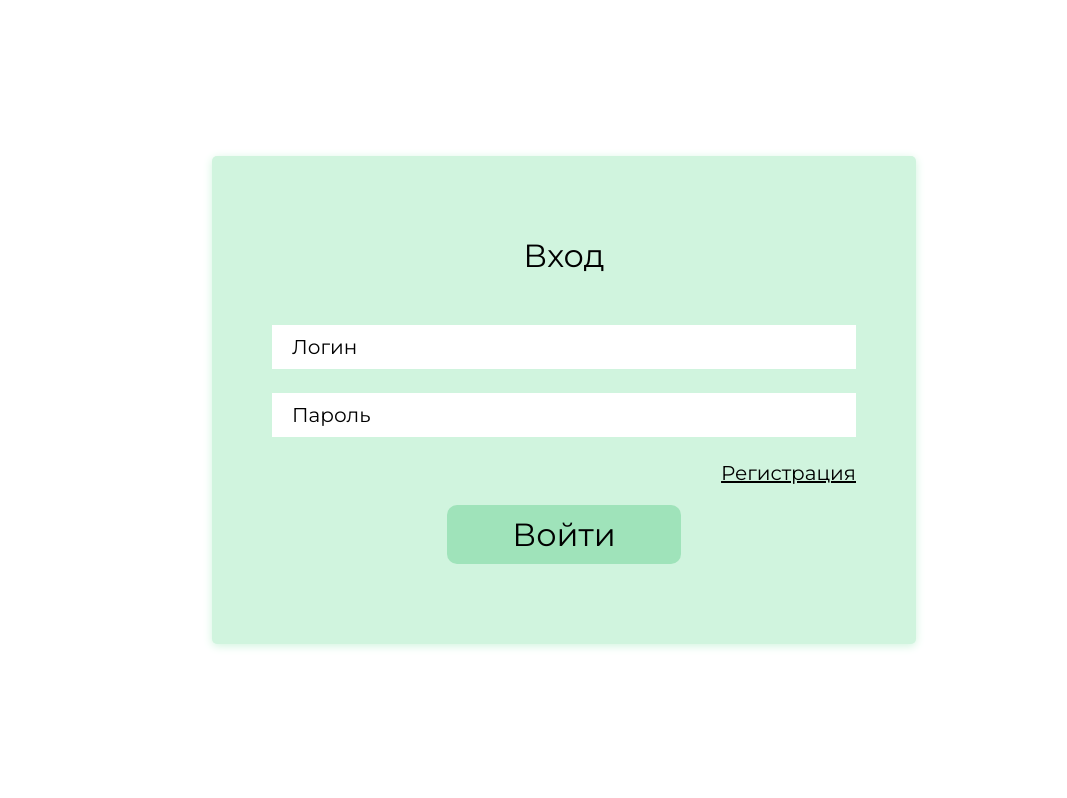
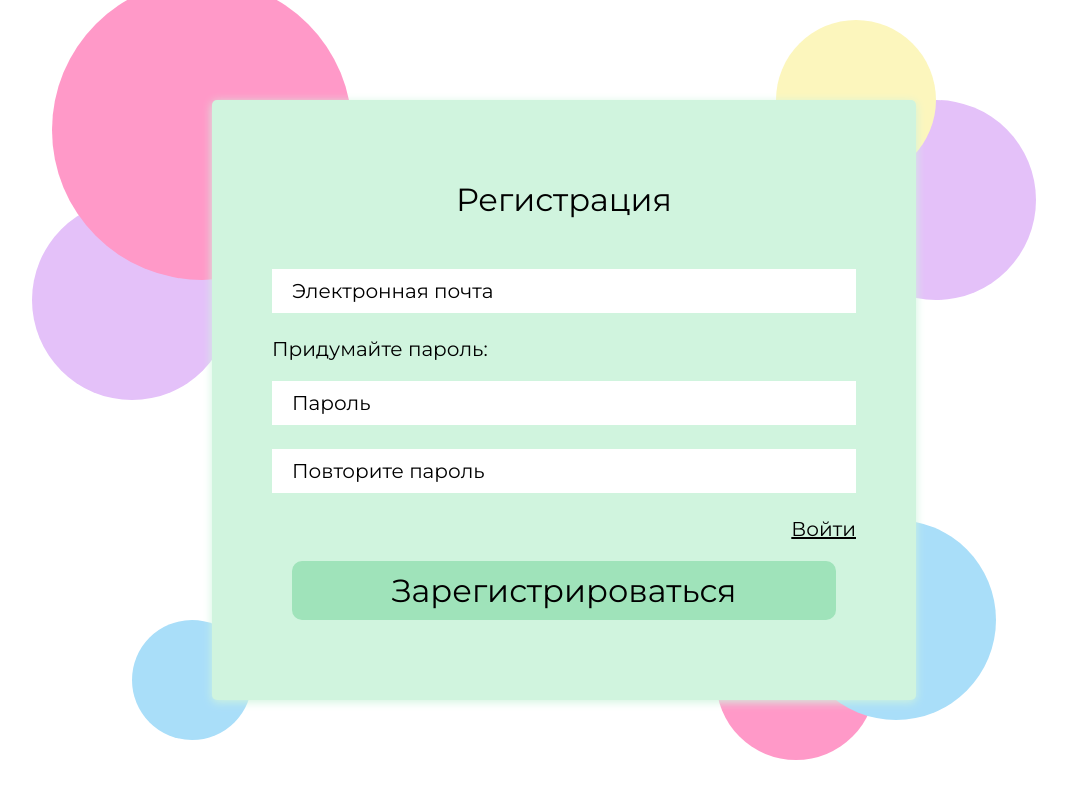
Before and after one commit to Kathy-Laip/graduate-work, a React (Create React App) app in the folder frontend/: page / in a window 1280 px wide. Shown: the whole page, without its empty margins (76-1143 px from the left). Built offline with nearby package versions, Linux system fonts and the light colour scheme.

Commit message:
добавила в компонент входа переключатель между входом и регистрацией, чтобы это был один функциональный компонент

```diff
--- a/frontend/package.json
+++ b/frontend/package.json
@@ -13,6 +13,7 @@
     "@types/react-router-dom": "^5.3.3",
     "react": "^18.2.0",
     "react-dom": "^18.2.0",
+    "react-router-dom": "^6.22.2",
     "react-scripts": "5.0.1",
     "typescript": "^4.9.5",
     "web-vitals": "^2.1.4"
--- a/frontend/src/components/App.tsx
+++ b/frontend/src/components/App.tsx
@@ -1,13 +1,23 @@
-import React from "react";
-import { BrowserRouter, Router, Route } from 'react-router-dom';
-import { Exit } from "./Exit";
+import React, {useState} from "react";
+import {BrowserRouter, Routes, Route} from 'react-router-dom';
+import { Exit } from "../pages/Exit";
 
-export class App extends React.Component{
-    render(): React.ReactNode {
-        return (
-            <>
-              <Exit/>
-            </>
-        )
+
+export const App: React.FC = () => {
+    const [state, setState] = useState({
+        flagEntrance: false
+    })
+
+    const changeFlagExitOrSignUp = () => {
+        setState(prev =>({
+            ...prev,
+            flagEntrance: !prev.flagEntrance
+        }))
     }
+
+    return (
+        <>
+          <Exit flag={state.flagEntrance} change={changeFlagExitOrSignUp}/>
+        </>
+    )
 }
--- a/frontend/src/components/Circle.tsx
+++ b/frontend/src/components/Circle.tsx
@@ -1,8 +1,21 @@
 import React from "react";
+import { ICircle } from "../interfaces/interface";
 
+type Circles ={
+    circle: ICircle
+}
 
-export const Circle: React.FC = () => {
+export const Circle: React.FC<Circles> = (props) => {
     return (
-        <div className="circle"></div>
+        <div className="circle" style={{
+            width: props.circle.width,
+            height: props.circle.width,
+            top: props.circle.top,
+            bottom: props.circle.bottom,
+            left: props.circle.left,
+            right: props.circle.right,
+            zIndex: props.circle.zInd,
+            backgroundColor: props.circle.color}}>
+        </div>
     )
 }
--- a/frontend/src/components/Exit.tsx
+++ /dev/null
@@ -1,15 +0,0 @@
-import React from "react";
-
-export const Exit: React.FC = () => {
-    return (
-        <div className="mainScreen">
-            <div className="divExitOrSignUp bdR5 shadowGreen">
-                <h1 className="h1">Вход</h1>
-                <input type='login' placeholder="Логин"/>
-                <input type='password' placeholder="Пароль"/>
-                <span className="underSpan">Регистрация</span>
-                <button className="btn1 bdR10"><h1 className="h1">Войти</h1></button>
-            </div>
-        </div>
-    )
-}
--- /dev/null
+++ b/frontend/src/constants/const.tsx
@@ -0,0 +1,51 @@
+export const circles = [
+    { // вынесли как константу
+        width: '15em',
+        color: 'var(--main-pink)',
+        left: '-8rem',
+        top: '-6rem',
+        zInd: -1
+    },
+    {
+        width: '10em',
+        color: 'var(--main-purple)',
+        left: '-9rem',
+        top: '5rem',
+        zInd:-2
+    },
+    {
+        width: '6em',
+        color: 'var(--main-blue)',
+        left: '-4rem',
+        bottom: '-2rem',
+        zInd:-1
+    },
+    {
+        width: '8em',
+        color: 'var(--main-yellow)',
+        right: '-1rem',
+        top: '-4rem',
+        zInd: -1
+    },
+    {
+        width: '10em',
+        color: 'var(--main-purple)',
+        right: '-6rem',
+        top: '0rem',
+        zInd: -2
+    },
+    {
+        width: '10em',
+        color: 'var(--main-blue)',
+        right: '-4rem',
+        bottom: '-1rem',
+        zInd:-1
+    },
+    {
+        width: '8em',
+        color: 'var(--main-pink)',
+        right: '2rem',
+        bottom: '-3rem',
+        zInd:-2
+    }
+]
--- a/frontend/src/index.css
+++ b/frontend/src/index.css
@@ -50,12 +50,20 @@ input::placeholder{
 }
 
 .btn1{
-  width: 40%;
+  display: flex;
   background-color: var(--main-dark-green);
 
   border: none;
 
   padding: 0.5rem 1rem;
+}
+
+.btn1 h1{
+  display: block;
+
+  text-align: center;
+
+  margin: 0 4rem;
 }
 
 .shadowGreen{
@@ -71,6 +79,14 @@ input::placeholder{
   margin-bottom: 1rem;
 }
 
+.thinkPassowrd{
+  display: block;
+  width: 100%;
+
+  text-align: start;
+  margin-bottom: 1rem;
+}
+
 .mainScreen{
   display: flex;
   width: 100vw;
@@ -81,6 +97,9 @@ input::placeholder{
   display: flex;
   flex-direction: column;
   flex-wrap: wrap;
+
+  position: relative;
+
 
   align-items: center;
 
@@ -104,6 +123,12 @@ input::placeholder{
   margin-bottom: 2.5rem;
 }
 
+.divExitOrSignUp span:hover{
+  color: var(--main-blue);
+}
+
 .circle{
+  position: absolute;
+
   border-radius: 50%;
 }
--- /dev/null
+++ b/frontend/src/pages/Exit.tsx
@@ -0,0 +1,48 @@
+import React, { useState } from "react";
+import { Circle } from "../components/Circle";
+import { ICircle} from "../interfaces/interface";
+import { circles } from "../constants/const";
+
+type Exits = {
+    flag: boolean,
+    change: Function
+}
+
+export const Exit: React.FC<Exits> = (props) => {
+    const [state, setState] = useState<ICircle[]>(circles)
+    const flag = props.flag
+    return (
+        <div className="mainScreen">
+            {props.flag ? (
+                            <div className="divExitOrSignUp bdR5 shadowGreen">
+                            {state.map(el => {
+                                return (
+                                    <Circle circle={el}/>
+                                )
+                            })}
+                            <h1 className="h1">Вход</h1>
+                            <input type='login' placeholder="Логин"/>
+                            <input type='password' placeholder="Пароль"/>
+                            <span className="underSpan" onClick={() => props.change()}>Регистрация</span>
+                            <button className="btn1 bdR10"><h1 className="h1">Войти</h1></button>
+
+                        </div>
+            ) : (
+                <div className="divExitOrSignUp bdR5 shadowGreen">
+                {state.map(el => {
+                    return (
+                        <Circle circle={el}/>
+                    )
+                })}
+                <h1 className="h1">Регистрация</h1>
+                <input type='login' placeholder="Электронная почта"/>
+                <span className="thinkPassowrd">Придумайте пароль:</span>
+                <input type='password' placeholder="Пароль"/>
+                <input type='password' placeholder="Повторите пароль"/>
+                <span className="underSpan"  onClick={() => props.change()}>Войти</span>
+                <button className="btn1 bdR10"><h1 className="h1">Зарегистрироваться</h1></button>
+            </div>
+            )}
+        </div>
+    )
+}
--- a/frontend/tsconfig.json
+++ b/frontend/tsconfig.json
@@ -1,6 +1,6 @@
 {
   "compilerOptions": {
-    "target": "es5",
+    "target": "es6",
     "lib": [
       "dom",
       "dom.iterable",
```
Also changed, not shown: frontend/src/interfaces/interface.tsx (+6 -1 lines), 1 other file (tests, documents, lock files or other folders).
